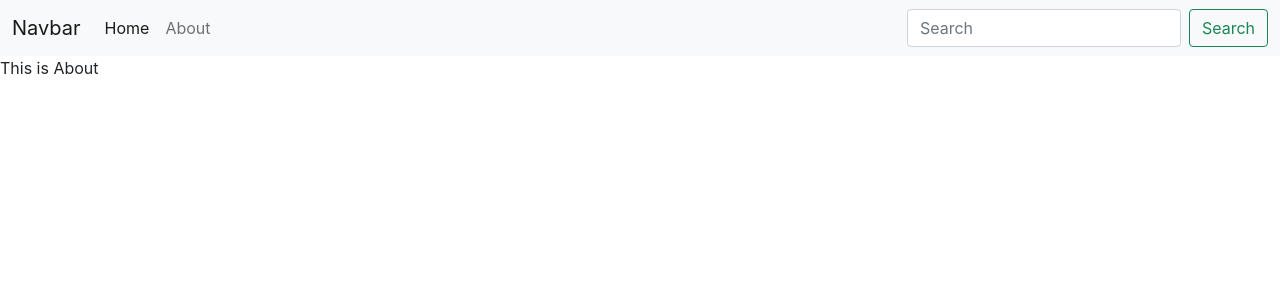
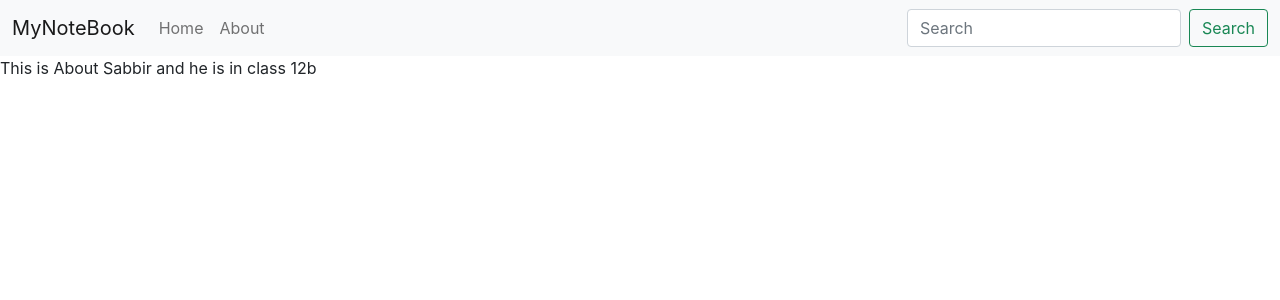
Before and after one commit to sabbir512/Createmynote, a React (Create React App) app: page /about in a window 1280 px wide. Shown: the top 300 px of the page. Built offline with nearby package versions, Linux system fonts and the light colour scheme.

Commit message:
Create and Use Context api in app

```diff
--- a/src/App.js
+++ b/src/App.js
@@ -3,19 +3,23 @@
 import About from './components/About';
 import Navbar from './components/Navbar';
 
+
 import {BrowserRouter as Router,Routes,Route,} from "react-router-dom";
+import NoteState from './context/notes/NoteState';
 
 
 function App() {
   return (
     <>
+    <NoteState>
       <Router>
-        <Navbar />
+        <Navbar/>
         <Routes>
           <Route exact path="/" element={<Home />}></Route>
           <Route exact path="/about" element={<About/>}> </Route>
         </Routes>
       </Router>
+      </NoteState>
     </>
   );
 }
--- a/src/components/About.js
+++ b/src/components/About.js
@@ -1,9 +1,16 @@
-import React from 'react'
+import React, { useContext, useEffect } from 'react'
+import noteContext from '../context/notes/noteContext';
 
-const About = () => {
+const About = () =>{
+  const a = useContext(noteContext);
+  useEffect(()=>{
+    a.update();
+// eslint-disable-next-line
+  },[]);
+
   return (
     <div>
-      This is About
+      This is About {a.state.name} and he is in class {a.state.class}
     </div>
   )
 }
--- a/src/components/Navbar.js
+++ b/src/components/Navbar.js
@@ -8,14 +8,14 @@
         <div>
             <nav className="navbar navbar-expand-lg navbar-light bg-light">
                 <div className="container-fluid">
-                    <Link className="navbar-brand" to="/">Navbar</Link>
+                    <Link className="navbar-brand" to="/">MyNoteBook</Link>
                     <button className="navbar-toggler" type="button" data-bs-toggle="collapse" data-bs-target="#navbarSupportedContent" aria-controls="navbarSupportedContent" aria-expanded="false" aria-label="Toggle navigation">
                         <span className="navbar-toggler-icon"></span>
                     </button>
                     <div className="collapse navbar-collapse" id="navbarSupportedContent">
                         <ul className="navbar-nav me-auto mb-2 mb-lg-0">
                             <li className="nav-item">
-                                <Link className="nav-link active" aria-current="page" to="/">Home</Link>
+                                <Link className="nav-link" aria-current="page" to="/">Home</Link>
                             </li>
                             <li className="nav-item">
                                 <Link className="nav-link" to="/about">About</Link>
--- /dev/null
+++ b/src/context/notes/NoteState.js
@@ -0,0 +1,24 @@
+import React, { useState } from "react";
+import noteContext from "./noteContext";
+
+const NoteState = (props) => {
+    const s1 = {
+        "name": "Madhuri",
+        "class": "8b"
+    }
+
+    const [state, setState] = useState(s1)
+    const update = () => {
+        setTimeout(() => {
+            setState({
+                "name": "Sabbir",
+                "class": "12b"
+            });
+        }, 5000)
+    }
+    return (
+        <noteContext.Provider value={{ state, update }}>{props.children}</noteContext.Provider>
+    )
+}
+
+export default NoteState;
--- /dev/null
+++ b/src/context/notes/noteContext.js
@@ -0,0 +1,5 @@
+import { createContext } from "react";
+
+const noteContext = createContext();
+
+export default noteContext;
```
